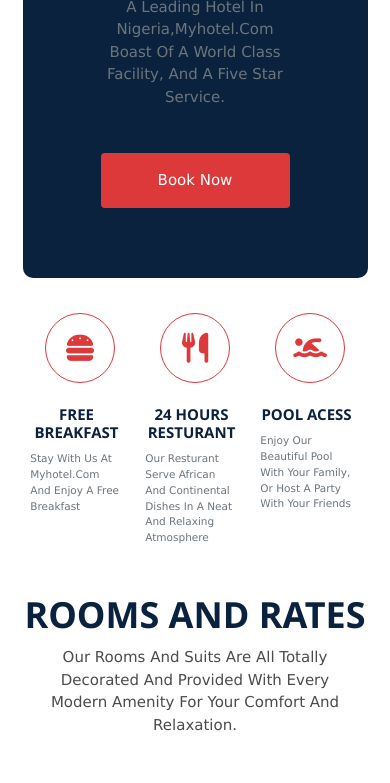
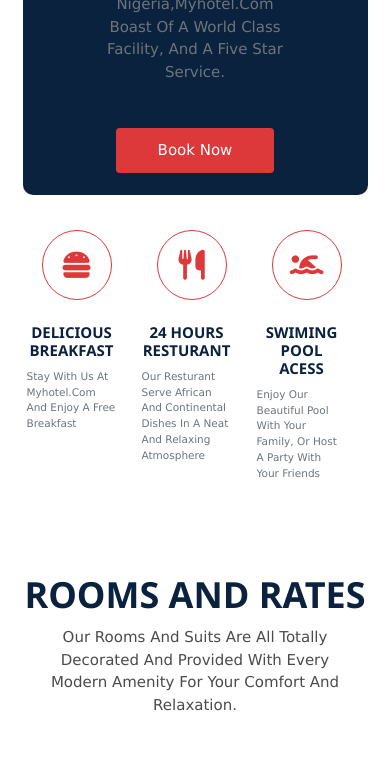
Before and after one commit to Dasiloy/my-hotel-project, a plain HTML site: page index.html in a window 390 px wide. Shown: the part 221-1004 px from the top of the page. Drawn offline with Linux system fonts and the light colour scheme.

Commit message:
new updates

```diff
--- a/css/index.css
+++ b/css/index.css
@@ -175,7 +175,8 @@ body {
     position:absolute;
     left: 60%;
     top: 5%;
-    height: 600px;
+    width: 450px;
+    height: 540px;
 }
 
 .container-display {
@@ -258,14 +259,14 @@ body {
     width: 90px;
     height: 90px;
     position: absolute;
-    left: 38%;
+    left: 37%;
     top: -15%;
 }
 
 #contact .container {
     background-color:#f0e6eb;
     color: #0a223d;
-    border-radius:10px ;
+    border-radius:10px;
 }
 
 #contact h4 {
@@ -360,13 +361,23 @@ body {
     justify-content: space-between;
 }
 
+.service-img {
+    border-radius: 50%;
+    border: 1px solid #dd383a;
+    max-width: 70px;
+    max-height: 70px;
+    display: flex;
+    justify-content: center;
+    align-items: center;
+    margin-left: 70px;
+}
 
 
 
 
 @media only screen and (max-width:1200px) {
     .display-header {
-        min-height: 50vh;
+        min-height: 30vh;
         text-align: center;
     }
 
@@ -385,15 +396,58 @@ body {
         margin-left: auto;
     }
 
+
+    .service-1,.service-2,.service-3 {
+        padding: 10px 10px !important;
+        margin-top: 25px;
+    }
+
+    .service-img {
+        border-radius: 50%;
+        border: 1px solid #dd383a;
+        max-width: 70px;
+        max-height: 70px;
+        display: flex;
+        justify-content: center;
+        align-items: center;
+        margin-left: 70px;
+    }
+
+    .service-info {
+        min-width: 150px;
+        min-height: 100px;
+        color: #0a223d;
+        padding: 0;
+        margin-left: 0;
+    }
+
+    .service-info p{
+        width: 80%;
+        margin-right: auto;
+        margin-left: auto;
+    }
+
+    .display-image-lg {
+        max-width:350px;
+        max-height: 460px;
+        top: 7%;
+    }
+
+    .btn-display {
+        display: block;
+        background-color: #dd383a;
+        color: white;
+        max-width: 50%;
+        padding: 10px 10px !important;
+        }
+
+}
+
+@media only screen and (max-width:990px) {
+
     .display-image-lg {
         display: none;
     }
-}
-
-
-
-
-@media only screen and (max-width:990px) {
 
     .bg-light {
         background-color: #e5e5e5 !important;
@@ -425,6 +479,30 @@ body {
     .display-footer {
         min-height: 20vh;
     }
+
+    .service-1,.service-2,.service-3 {
+        padding: 10px 4px !important;
+        margin-top: 25px;
+    }
+
+    .service-img {
+        border-radius: 50%;
+        border: 1px solid #dd383a;
+        max-width: 70px;
+        max-height: 70px;
+        display: flex;
+        justify-content: center;
+        align-items: center;
+        margin-left: 70px;
+    }
+
+    .btn-display {
+        display: block;
+        background-color: #dd383a;
+        color: white;
+        max-width: 50%;
+        padding: 10px 10px !important;
+        }
 }
 
 @media only screen and (max-width:767px) {
@@ -437,9 +515,21 @@ body {
         max-width: 100px;
         max-height: 100px;
         color: #0a223d;
-        padding: 0;
-        margin-left: 0;
+        padding: 0 !important;
+        margin-left:0;
    }
+
+   .service-info p{
+    width: 70%;
+    margin-right: auto;
+    margin-left: auto;
+    text-align: left !important;
+    padding-right: 0 10px !important;
+}
+
+    .service-info h6 {
+        max-width: 80%;
+    }
 
    .service-img {
     border-radius: 50%;
@@ -449,12 +539,17 @@ body {
     display: flex;
     justify-content: center;
     align-items: center;
-}
+    margin-left: 30px;
+    }
 
-.service-1,.service-2,.service-3 {
-    padding: 10px 4px !important;
-    margin-top: 25px;
-}
+    .btn-display {
+    display: block;
+    background-color: #dd383a;
+    color: white;
+    max-width: 50%;
+    padding: 10px 10px !important;
+    }
+
 
 }
 
@@ -489,4 +584,31 @@ body {
         font-size: 2.5rem;
     }
 
+    .service-info p{
+        max-width: 60%;
+        margin-left: 0;
+        text-align: left !important;
+        padding-right: 0 !important;
+    }
+
+    .service-info h6 {
+        max-width: 60%;
+        margin-left: 0;
+    }
+
+    .service-img {
+        margin-left: 15px;
+    }
+
+    .service-1,.service-2,.service-3 {
+        margin-bottom: 40px !important;
+    }
+
+    .btn-display {
+        display: block;
+        background-color: #dd383a;
+        color: white;
+        max-width: 50%;
+        padding: 10px 10px !important;
+    }
 }
--- a/index.html
+++ b/index.html
@@ -61,12 +61,12 @@
         </div>
     </nav>
 
-    <section id="display" class="px-4 py-4">
+    <section id="display" class="px-4 py-5">
         <div class="container-fluid container-display">
             <div class="row">
                 <div class="col-12 display-header">
-                    <div class="row d-flex justify-content-center">
-                        <div class="col-12 col-xl-7 py-4">
+                    <div class="row">
+                        <div class="col-12 col-lg-7 py-4 mx-auto">
                             <h1 class="text-capitalize  display-head">myhotel.com</h1>
                             <p class="text-capitalize text-muted mt-3 display-para  mb-5"> a leading hotel in nigeria,myhotel.com boast of a
                                 world class facility, and a five star service.</p>
@@ -76,34 +76,34 @@
                 </div>
                 <div class="col-12 display-footer">
                     <div class="row">
-                        <div class="col-12 col-xl-7">
+                        <div class="col-12 col-lg-7">
                             <div class="row">
                                 <div class="col-4 px-4 py-5 service-1">
-                                    <div class="service-img mx-auto">
+                                    <div class="service-img ">
                                         <i class="fa fa-hamburger fa-2x"></i>
                                     </div>
-                                    <div class="service-info mt-4 px-1">
-                                        <h6 class="text-uppercase text-center">free breakfast</h6>
+                                    <div class="service-info mt-4">
+                                        <h6 class="text-uppercase text-center"> delicious breakfast</h6>
                                         <p class="text-capitalize text-muted text-left">stay with us at myhotel.com and enjoy a free breakfast</p>
                                     </div>
                                 </div>
 
                                 <div class="col-4 px-4 py-5 service-2">
-                                    <div class="service-img mx-auto">
+                                    <div class="service-img">
                                         <i class="fa fa-utensils fa-2x"></i>
                                     </div>
-                                    <div class="service-info mt-4 px-1">
+                                    <div class="service-info mt-4">
                                         <h6 class="text-uppercase text-center">24 hours resturant</h6>
                                         <p class="text-capitalize text-muted text-left">our resturant serve african and continental dishes in a neat and relaxing atmosphere</p>
                                     </div>
                                 </div>
 
                                 <div class="col-4 px-4 py-5 service-3">
-                                    <div class="service-img mx-auto">
+                                    <div class="service-img">
                                         <i class="fa fa-swimmer fa-2x"></i>
                                     </div>
-                                    <div class="service-info mt-4 px-1">
-                                        <h6 class="text-uppercase text-center">pool acess</h6>
+                                    <div class="service-info mt-4">
+                                        <h6 class="text-uppercase text-center"> swiming pool acess</h6>
                                         <p class="text-capitalize text-muted text-left"> enjoy our beautiful pool with your family, or host a party with your friends</p>
                                     </div>
                                 </div>
```
